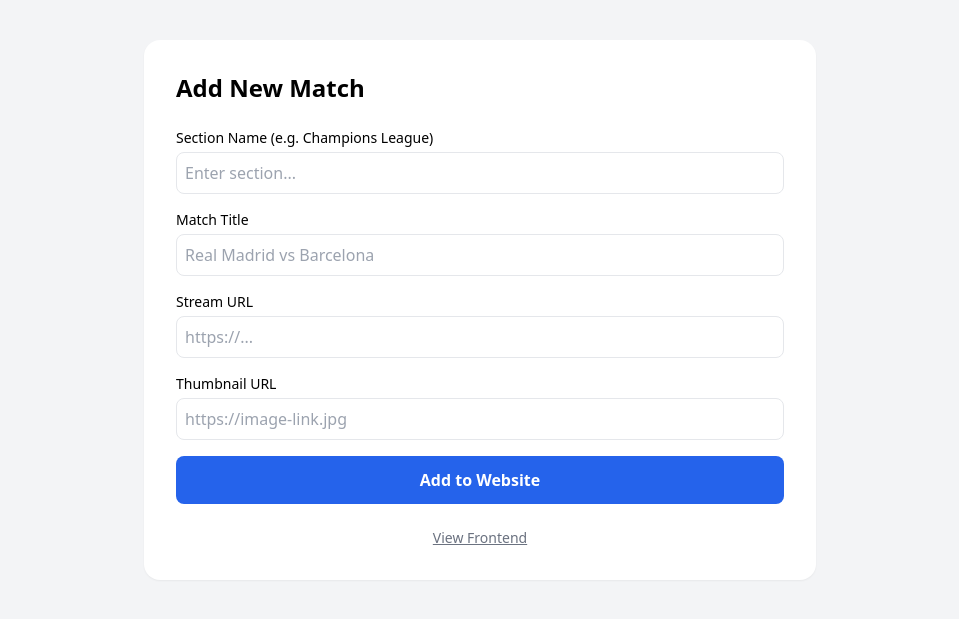
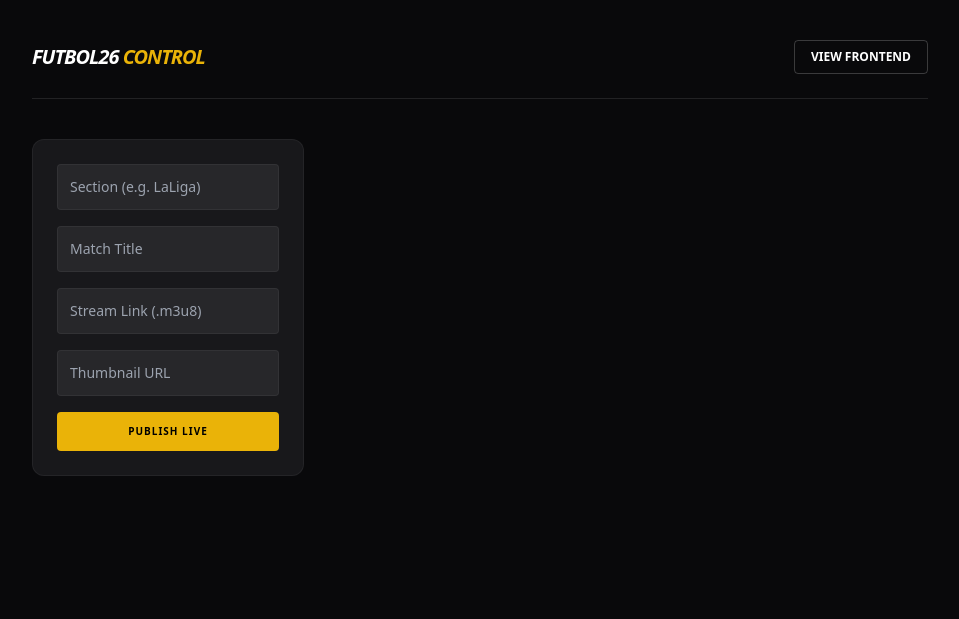
Before and after one commit to jxckplayxz/REDEEM, a Flask app: template templates/admin.html in a window 1280 px wide. Shown: the top 619 px of the page, without its empty margins (160-1119 px from the left). Run offline with Flask 3, Linux system fonts and the light colour scheme; the template is opened without the code that fills it, so the values that code supplies are empty; some libraries are stand-ins or nearby versions.

Commit message:
Enhance admin panel layout and functionality
Updated the admin panel title and improved layout with Tailwind CSS. Added form for adding new matches and display section matches.

```diff
--- a/templates/admin.html
+++ b/templates/admin.html
@@ -3,34 +3,41 @@
 <head>
     <meta charset="UTF-8">
     <meta name="viewport" content="width=device-width, initial-scale=1.0">
-    <title>Admin Panel</title>
+    <title>Futbol26 | Admin</title>
     <script src="https://cdn.tailwindcss.com"></script>
+    <script src="https://unpkg.com/lucide@latest"></script>
 </head>
-<body class="bg-gray-100 p-10">
-    <div class="max-w-2xl mx-auto bg-white p-8 rounded-2xl shadow-sm">
-        <h1 class="text-2xl font-bold mb-6">Add New Match</h1>
+<body class="bg-zinc-950 text-white p-6 sm:p-10">
+    <div class="max-w-4xl mx-auto">
+        <div class="flex justify-between items-center mb-10 border-b border-white/10 pb-6">
+            <h1 class="text-xl font-black italic tracking-tighter">FUTBOL26 <span class="text-yellow-500">CONTROL</span></h1>
+            <a href="/" class="text-xs font-bold border border-white/20 px-4 py-2 rounded">VIEW FRONTEND</a>
+        </div>
 
-        <form method="POST" class="space-y-4">
-            <div>
-                <label class="block text-sm font-medium">Section Name (e.g. Champions League)</label>
-                <input type="text" name="section_name" required class="w-full p-2 border rounded-lg mt-1" placeholder="Enter section...">
+        <div class="grid grid-cols-1 md:grid-cols-3 gap-10">
+            <form method="POST" class="md:col-span-1 space-y-4 bg-zinc-900 p-6 rounded-xl border border-white/5 h-fit">
+                <input type="text" name="section_name" placeholder="Section (e.g. LaLiga)" class="w-full bg-zinc-800 p-3 rounded text-sm outline-none border border-white/5 focus:border-yellow-500 transition" required>
+                <input type="text" name="title" placeholder="Match Title" class="w-full bg-zinc-800 p-3 rounded text-sm outline-none border border-white/5 focus:border-yellow-500 transition" required>
+                <input type="url" name="url" placeholder="Stream Link (.m3u8)" class="w-full bg-zinc-800 p-3 rounded text-sm outline-none border border-white/5 focus:border-yellow-500 transition" required>
+                <input type="url" name="thumb" placeholder="Thumbnail URL" class="w-full bg-zinc-800 p-3 rounded text-sm outline-none border border-white/5 focus:border-yellow-500 transition">
+                <button type="submit" class="w-full bg-yellow-500 text-black font-black py-3 rounded text-[10px] tracking-widest hover:bg-white transition uppercase">Publish Live</button>
+            </form>
+
+            <div class="md:col-span-2 space-y-6">
+                {% for section in sections %}
+                <div class="bg-zinc-900/50 rounded-xl p-5 border border-white/5">
+                    <h3 class="text-yellow-500 text-[10px] font-black tracking-widest uppercase mb-4">{{ section.name }}</h3>
+                    {% for match in section.matches %}
+                    <div class="flex items-center justify-between py-3 border-t border-white/5">
+                        <span class="text-sm font-bold">{{ match.title }}</span>
+                        <a href="/delete/{{ match.id }}" class="text-zinc-600 hover:text-red-500 transition"><i data-lucide="trash-2" class="w-4 h-4"></i></a>
+                    </div>
+                    {% endfor %}
+                </div>
+                {% endfor %}
             </div>
-            <div>
-                <label class="block text-sm font-medium">Match Title</label>
-                <input type="text" name="title" required class="w-full p-2 border rounded-lg mt-1" placeholder="Real Madrid vs Barcelona">
-            </div>
-            <div>
-                <label class="block text-sm font-medium">Stream URL</label>
-                <input type="url" name="url" required class="w-full p-2 border rounded-lg mt-1" placeholder="https://...">
-            </div>
-            <div>
-                <label class="block text-sm font-medium">Thumbnail URL</label>
-                <input type="url" name="thumb" class="w-full p-2 border rounded-lg mt-1" placeholder="https://image-link.jpg">
-            </div>
-            <button type="submit" class="w-full bg-blue-600 text-white py-3 rounded-lg font-bold hover:bg-blue-700 transition">Add to Website</button>
-        </form>
-
-        <a href="/" class="block text-center mt-6 text-gray-500 underline text-sm">View Frontend</a>
+        </div>
     </div>
+    <script>lucide.createIcons();</script>
 </body>
 </html>
```
